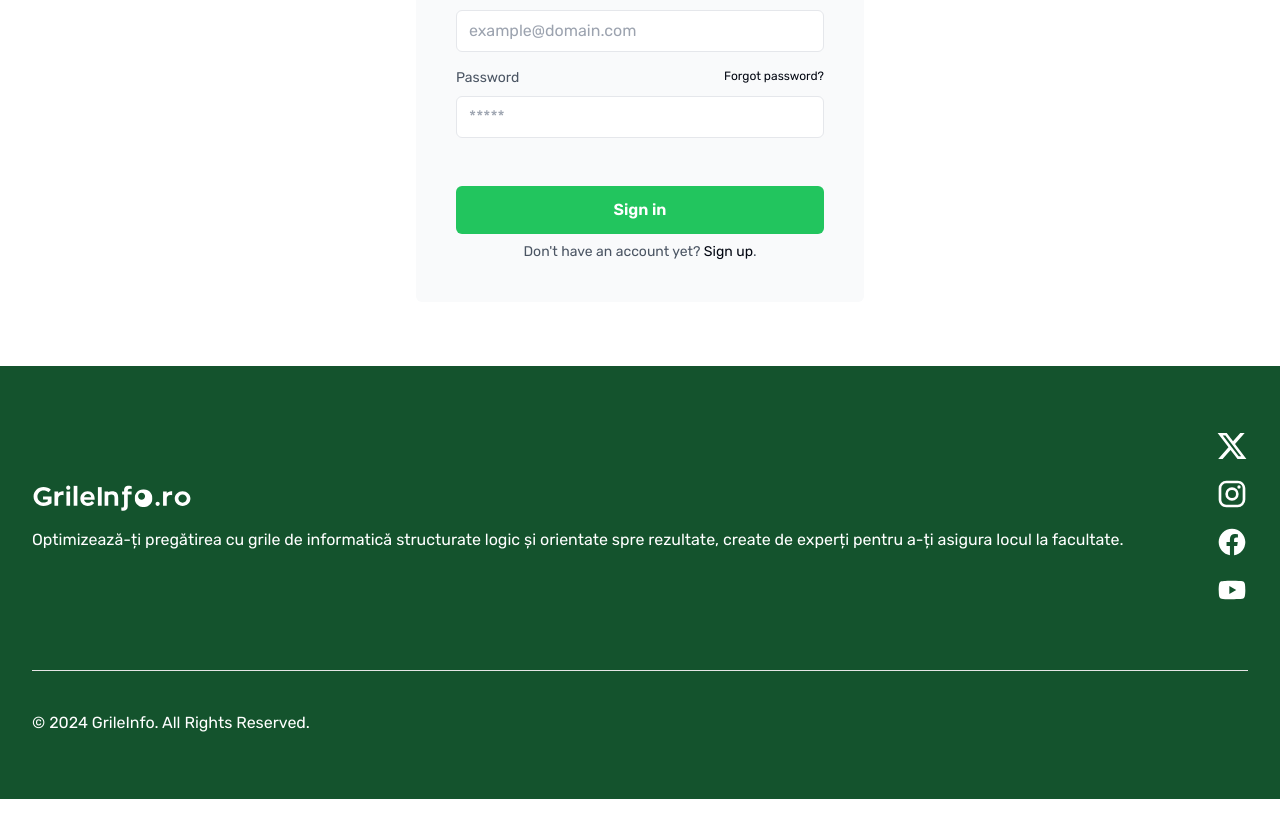
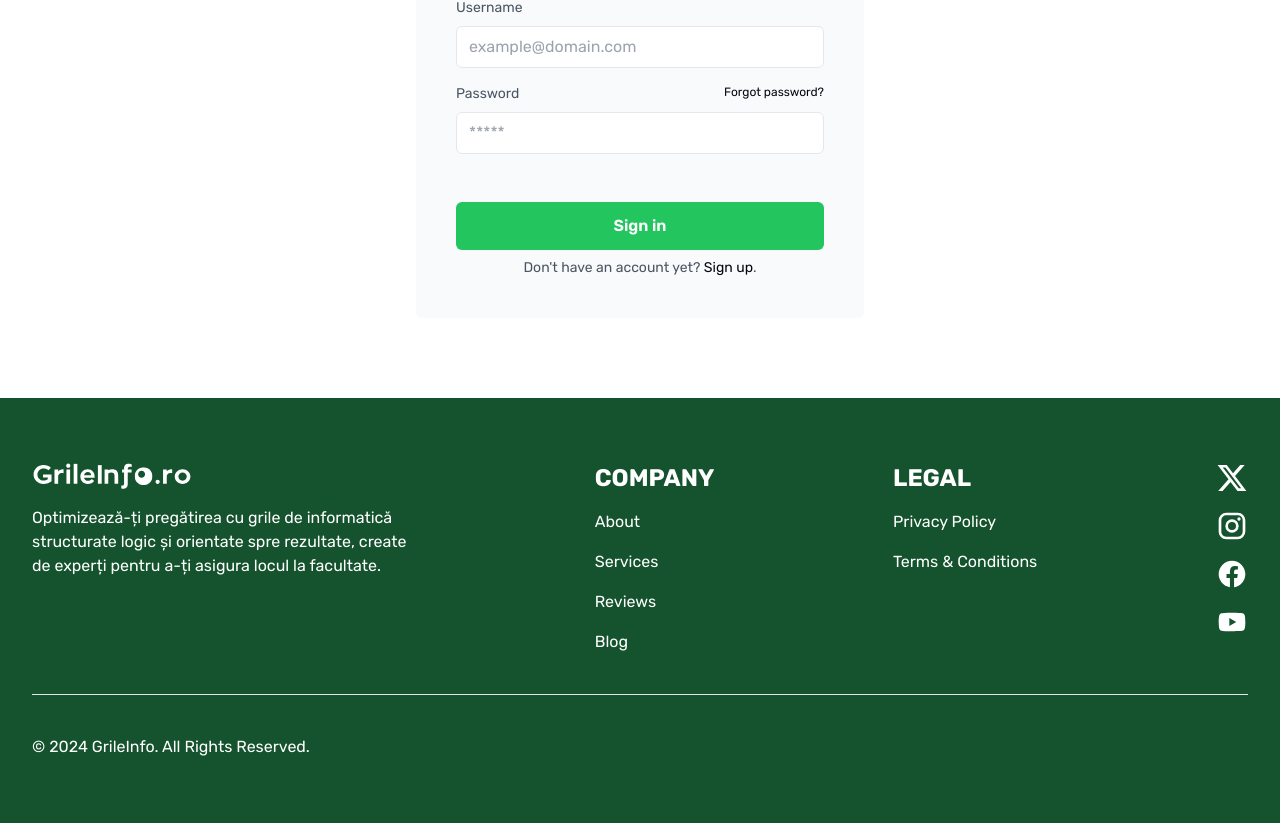
Before and after one commit to Tw9str/education-app, a Next.js app: page /sign in a window 1280 px wide. Shown: the part 310-1133 px from the top of the page. Before the commit the page ends 1109 px from the top, so only its background shows below. Built offline with nearby package versions, Linux system fonts and the light colour scheme.

Commit message:
Footer done

```diff
--- a/app/sign/page.jsx
+++ b/app/sign/page.jsx
@@ -11,7 +11,7 @@ export default function page() {
     setIslogin((prev) => !prev);
   }
   return (
-    <div className="bg-gray-50 flex flex-col max-w-md mx-auto mt-16 p-6 rounded-md sm:p-10">
+    <div className="bg-gray-50 flex flex-col max-w-md mx-auto mt-20 p-6 rounded-md sm:p-10">
       {isLogin ? (
         <Login onFormSwitch={handleFormSwitch} />
       ) : (
--- a/app/test/page.jsx
+++ b/app/test/page.jsx
@@ -25,7 +25,7 @@ export default function Test() {
 
   return (
     <main className="px-4 sm:px-6 md:px-8">
-      <div className="flex justify-between items-center max-w-7xl mx-auto mt-16 p-6 sm:px-6 md:px-8 border border-gray-100 rounded-lg">
+      <div className="flex justify-between items-center max-w-7xl mx-auto mt-20 p-6 sm:px-6 md:px-8 border border-gray-100 rounded-lg">
         <div className="flex flex-col justify-center items-ccenter gap-4">
           <div className="flex justify-around items-center gap-2 rounded-lg text-white bg-orange-500 p-4">
             <Timer />
--- a/components/home/blog/index.jsx
+++ b/components/home/blog/index.jsx
@@ -4,7 +4,7 @@ import { posts } from "./posts";
 
 export default function Blog() {
   return (
-    <div className="max-w-7xl mx-auto mt-16 px-4 sm:px-6 md:px-8">
+    <section className="max-w-7xl mx-auto mt-20 pt-4 px-4 sm:px-6 md:px-8">
       <div className="mx-auto max-w-2xl">
         <h2 className="text-3xl font-bold text-center tracking-tight text-gray-900 sm:text-4xl">
           Latest blogs
@@ -13,11 +13,11 @@ export default function Blog() {
           Lorem ipsum dolor sit amet, consectetur adipisicing elit.
         </p>
       </div>
-      <div className="mx-auto mt-10 grid max-w-2xl grid-cols-1 gap-x-8 gap-y-16 sm:mt-16 lg:mx-0 lg:max-w-none lg:grid-cols-3">
+      <div className="mx-auto mt-10 grid max-w-2xl grid-cols-1 gap-x-8 gap-y-16 lg:mx-0 lg:max-w-none lg:grid-cols-3">
         {posts.map((post) => (
           <Post key={post.id} post={post} />
         ))}
       </div>
-    </div>
+    </section>
   );
 }
--- a/components/home/features/index.jsx
+++ b/components/home/features/index.jsx
@@ -7,7 +7,7 @@ import {
 
 export default function Features() {
   return (
-    <div className="max-w-7xl mx-auto pt-4 px-4 sm:px-6 md:px-8 flex gap-4 flex-wrap mt-20">
+    <section className="max-w-7xl mx-auto pt-4 px-4 sm:px-6 md:px-8 flex gap-4 flex-wrap mt-20">
       <article className="flex flex-col items-center justify-start gap-4 basis-full sm:basis-[calc((100%/2)-1rem/2)] lg:basis-[calc((100%/4)-3rem/4)] shadow-lg px-4 py-8 border-2 border-gray-100 rounded-xl cursor-pointer hover:scale-105 duration-300">
         <div className="rounded-xl p-4 bg-green-500 w-fit">
           <IcBaselineDiversity3 />
@@ -57,6 +57,6 @@ export default function Features() {
           pentru a naviga provocările academic cu încredere și competență.
         </p>
       </article>
-    </div>
+    </section>
   );
 }
--- a/components/home/plans/index.jsx
+++ b/components/home/plans/index.jsx
@@ -3,7 +3,7 @@ import Plan from "./Plan";
 
 export default function Plans() {
   return (
-    <section className="max-w-7xl mx-auto mt-16 pt-4 px-4 sm:px-6 md:px-8">
+    <section className="max-w-7xl mx-auto mt-20 pt-4 px-4 sm:px-6 md:px-8">
       <div className="mx-auto text-center">
         <h2 className="text-lg font-semibold p-2 w-fit mx-auto text-green-500">
           Preturi
--- a/components/home/questions/index.jsx
+++ b/components/home/questions/index.jsx
@@ -2,8 +2,8 @@ import React from "react";
 
 export default function Questions() {
   return (
-    <div className="max-w-7xl mx-auto mt-16 px-4 sm:px-6 md:px-8">
+    <section className="max-w-7xl mx-auto mt-20 pt-4 px-4 sm:px-6 md:px-8">
       <h1 className="font-bold text-3xl">Most frequently asked questions</h1>
-    </div>
+    </section>
   );
 }
--- a/components/home/reviews/index.jsx
+++ b/components/home/reviews/index.jsx
@@ -3,7 +3,7 @@ import Review from "./Review";
 
 export default function Reviews() {
   return (
-    <div className="max-w-7xl mx-auto mt-16 px-4 sm:px-6 md:px-8">
+    <section className="max-w-7xl mx-auto mt-20 pt-4 px-4 sm:px-6 md:px-8">
       <div className="mx-auto max-w-2xl">
         <h2 className="text-lg font-semibold p-2 w-fit mx-auto text-green-500">
           Clientii nostri
@@ -20,6 +20,6 @@ export default function Reviews() {
         <Review />
         <Review />
       </div>
-    </div>
+    </section>
   );
 }
--- a/components/home/services/Service.jsx
+++ b/components/home/services/Service.jsx
@@ -3,13 +3,13 @@ export default function Service({ children, reverse }) {
     <article
       className={`flex ${
         reverse ? "flex-row-reverse" : "flex-row"
-      } items-center gap-8 mt-6`}
+      } items-center justify-between mt-6`}
     >
       <div className="basis-1/2">
-        <h3 className="text-3xl">
+        <h3 className="text-2xl font-bold">
           Lorem, ipsum dolor sit amet consectetur adipisicing elit.
         </h3>
-        <p>
+        <p className="mt-4 leading-6 text-lg text-neutral-600 max-w-2xl">
           Lorem ipsum dolor sit amet consectetur adipisicing elit. Eos quidem
           quas accusantium possimus vel. Sequi reiciendis expedita eaque maiores
           eos.
--- a/components/home/services/index.jsx
+++ b/components/home/services/index.jsx
@@ -4,7 +4,7 @@ import { Books, Certificate, TeachingSvg, Education } from "./Figures";
 
 export default function Services() {
   return (
-    <div className="max-w-7xl mx-auto mt-16 px-4 sm:px-6 md:px-8">
+    <section className="max-w-7xl mx-auto mt-20 pt-4 px-4 sm:px-6 md:px-8">
       <h2 className="text-lg font-semibold p-2 w-fit mx-auto text-green-500">
         What do we offer?
       </h2>
@@ -22,6 +22,6 @@ export default function Services() {
           <Education />
         </Service>
       </div>
-    </div>
+    </section>
   );
 }
--- a/components/shared/footer/index.jsx
+++ b/components/shared/footer/index.jsx
@@ -1,23 +1,52 @@
 import React from "react";
 import Logo from "../header/Logo";
 import Socials from "@/components/widgets/Socials";
+import Link from "next/link";
 
 export default function Footer() {
   return (
-    <footer className="bg-green-900 mt-16">
+    <footer className="bg-green-900 mt-20">
       <div className="text-white max-w-7xl mx-auto pt-16 px-4 sm:px-6 md:px-8 pb-16 divide-y divide-neutral-200">
-        <div className="flex justify-between items-center">
+        <div className="flex flex-col gap-12 sm:flex-row justify-between items-start">
           <div>
             <Logo color="#FFFFFF" />
-            <p className="mt-4">
+            <p className="mt-4 max-w-sm">
               Optimizează-ți pregătirea cu grile de informatică structurate
               logic și orientate spre rezultate, create de experți pentru a-ți
               asigura locul la facultate.
             </p>
           </div>
+          <div>
+            <h2 className="text-lg font-bold sm:text-2xl">COMPANY</h2>
+            <ul className="flex flex-col gap-4 mt-4">
+              <li>
+                <Link href="#">About</Link>
+              </li>
+              <li>
+                <Link href="#">Services</Link>
+              </li>
+              <li>
+                <Link href="#">Reviews</Link>
+              </li>
+              <li>
+                <Link href="#">Blog</Link>
+              </li>
+            </ul>
+          </div>
+          <div>
+            <h2 className="text-lg font-bold sm:text-2xl">LEGAL</h2>
+            <ul className="flex flex-col gap-4 mt-4">
+              <li>
+                <Link href="#">Privacy Policy</Link>
+              </li>
+              <li>
+                <Link href="#">Terms & Conditions</Link>
+              </li>
+            </ul>
+          </div>
           <Socials />
         </div>
-        <div className="mt-16 pt-10">
+        <div className="mt-10 pt-10">
           <p className="capitalize">
             &copy; {new Date().getFullYear()} GrileInfo. All rights reserved.
           </p>
--- a/components/widgets/Socials.jsx
+++ b/components/widgets/Socials.jsx
@@ -9,7 +9,7 @@ import {
 
 export default function Socials() {
   return (
-    <ul className="flex flex-col gap-4">
+    <ul className="flex sm:flex-col gap-4">
       <li>
         <Link href="/">
           <RiTwitterXFill />
```
